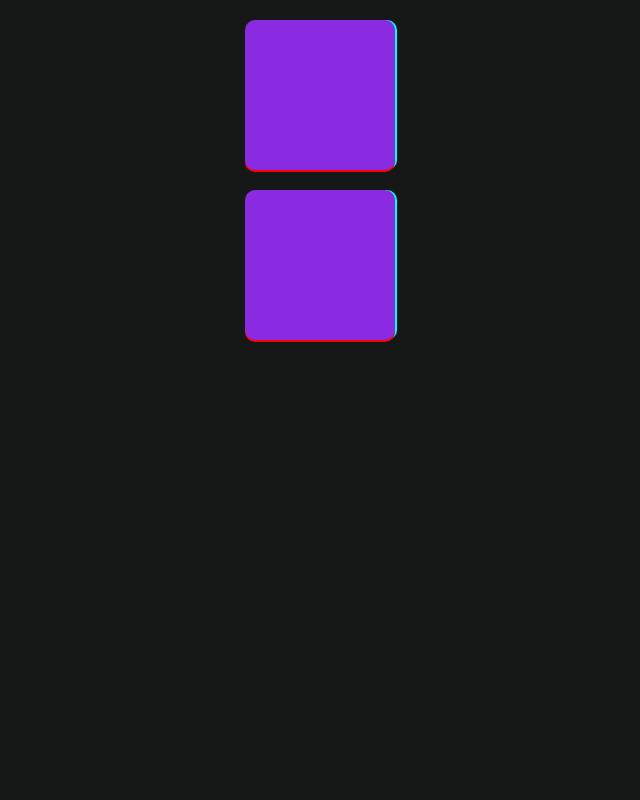
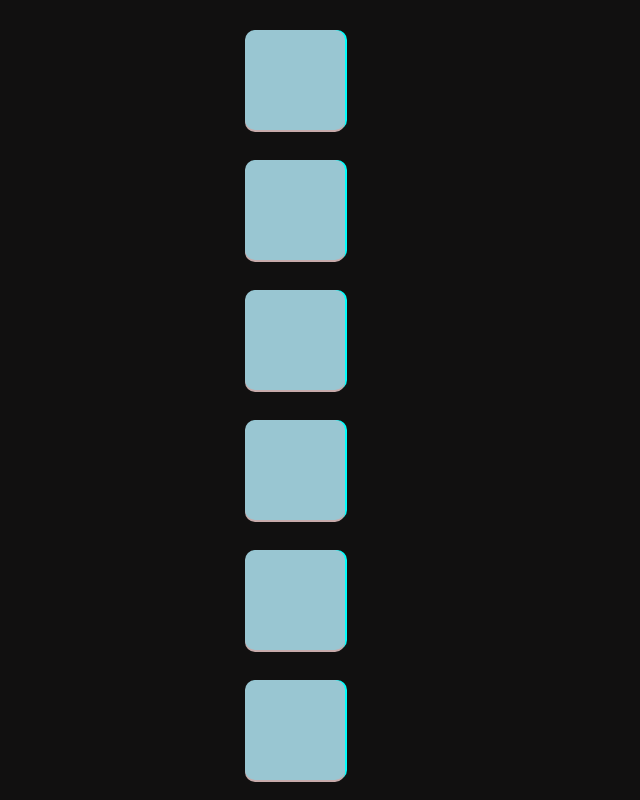
Before and after one commit to AbhisekMandal/Css3-Transform-, a plain HTML site: page index.htm in a window 1280 px wide. Shown: the whole page, without its empty margins (331-971 px from the left). Drawn offline with Linux system fonts and the light colour scheme.

Commit message:
Some more boxes added

```diff
--- a/index.css
+++ b/index.css
@@ -4,21 +4,48 @@
     box-sizing: border-box;
 }
 body{
-    background-color:rgb(21, 24, 23);
-
-
+    background-color: rgb(17, 16, 16);
 }
 div{
-    height: 150px;
-    width: 150px;
-    background-color: blueviolet;
-    margin-top:20px ;
+    height: 100px;
+    width: 100px;
+    margin-top:30px ;
     margin-left: 45%;
+    margin-bottom: 20px;
+    background-color: rgb(153, 198, 210);
     border-radius: 10px;
-    box-shadow: 0px 2px red, 2px 0px aqua;
+    box-shadow: 0px 2px rgb(199, 170, 170), 2px 0px aqua;
 
 }
 .box1:hover{
+
     transform: translateX(100px);
+    transition: 3s;
+    border-radius: 50%;
+
+}
+.box2:hover{
+    transform: rotate(360deg);
     transition: 2s;
+    border-radius: 50%;
 }
+.box3:hover{
+    transform: rotateX(360deg);
+    transition: 2s;
+    border-radius: 50%;
+}
+.box4:hover{
+    transform: rotateY(360deg);
+    transition: 2s;
+    border-radius: 50%;
+}
+.box5:hover{
+    transform:scale(1.2);
+    transition: 2s;
+    border-radius: 50%;
+}
+.box6:hover{
+    transform:scaleX(1.2);
+    transition: 2s;
+    border-radius: 50%;
+}
--- a/index.htm
+++ b/index.htm
@@ -9,5 +9,10 @@
 <body>
     <div class="box1"></div>
     <div class="box2"></div>
+    <div class="box3"></div>
+    <div class="box4"></div>
+    <div class="box5"></div>
+    <div class="box6"></div>
+
 </body>
 </html>
```
